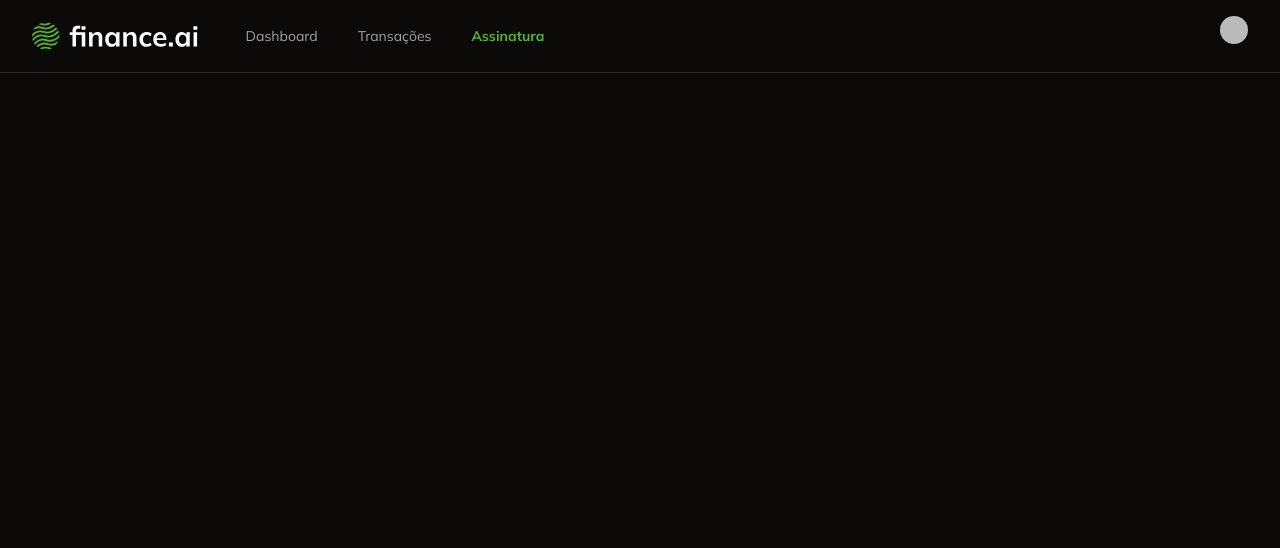
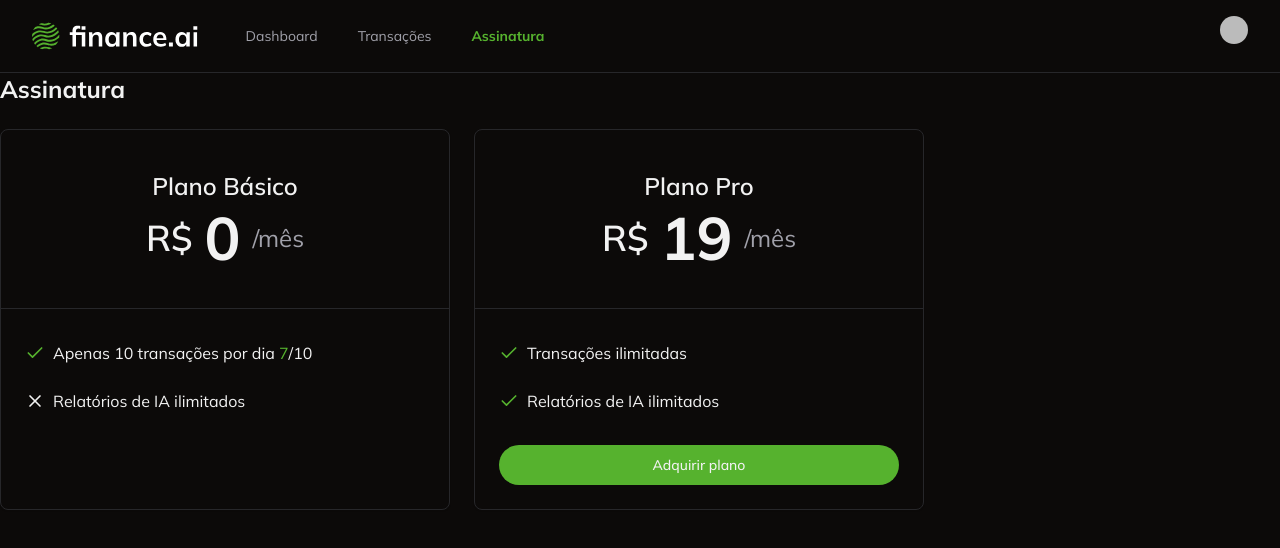
Before and after one commit to DevDaniloSants/finance-ai, a Next.js app: page /subscription in a window 1280 px wide. Shown: the top 548 px of the page. Built offline with nearby package versions, Linux system fonts and the light colour scheme; no server answers; sample sign-in values are in the browser's storage; some icons are missing.

Commit message:
feat: ensure user is redirected to stripe checkout when acquiring plan

```diff
--- /dev/null
+++ b/app/subscription/_actions/create-checkout/index.ts
@@ -0,0 +1,38 @@
+"use server";
+
+import { auth } from "@clerk/nextjs/server";
+import Stripe from "stripe";
+
+export const createStripeCheckout = async () => {
+  const { userId } = await auth();
+  if (!userId) {
+    throw new Error("Unauthorized");
+  }
+
+  if (!process.env.STRIPE_SECRET_KEY)
+    throw new Error("Stripe secret key not found");
+
+  const stripe = new Stripe(process.env.STRIPE_SECRET_KEY, {
+    apiVersion: "2024-10-28.acacia",
+  });
+
+  const session = await stripe.checkout.sessions.create({
+    payment_method_types: ["card"],
+    mode: "subscription",
+    success_url: "http://localhost:3000",
+    cancel_url: "http://localhost:3000",
+    subscription_data: {
+      metadata: {
+        clerk_user_id: userId,
+      },
+    },
+    line_items: [
+      {
+        price: process.env.STRIPE_SECRET_KEY_PRICE_ID,
+        quantity: 1,
+      },
+    ],
+  });
+
+  return { sessionId: session.id };
+};
--- /dev/null
+++ b/app/subscription/_components/acquire-plan-button.tsx
@@ -0,0 +1,31 @@
+"use client";
+
+import { loadStripe } from "@stripe/stripe-js";
+
+import { createStripeCheckout } from "../_actions/create-checkout";
+import { Button } from "@/app/_components/ui/button";
+
+const AcquirePlanButton = () => {
+  const handleAquirePlanClick = async () => {
+    const { sessionId } = await createStripeCheckout();
+
+    if (!process.env.NEXT_PUBLIC_STRIPE_PUBLISHABLE_KEY)
+      throw new Error("Stripe publishable key not found");
+
+    const stripe = await loadStripe(
+      process.env.NEXT_PUBLIC_STRIPE_PUBLISHABLE_KEY,
+    );
+
+    if (!stripe) throw new Error("Stripe not found");
+
+    await stripe.redirectToCheckout({ sessionId });
+  };
+
+  return (
+    <Button className="w-full rounded-full" onClick={handleAquirePlanClick}>
+      Adquirir plano
+    </Button>
+  );
+};
+
+export default AcquirePlanButton;
--- a/app/subscription/page.tsx
+++ b/app/subscription/page.tsx
@@ -1,6 +1,15 @@
 import { auth } from "@clerk/nextjs/server";
 import Navbar from "../_components/navbar";
 import { redirect } from "next/navigation";
+import {
+  Card,
+  CardContent,
+  CardFooter,
+  CardHeader,
+} from "../_components/ui/card";
+import { CheckIcon, XIcon } from "lucide-react";
+
+import AcquirePlanButton from "./_components/acquire-plan-button";
 
 const SubscriptionPage = async () => {
   const { userId } = await auth();
@@ -10,6 +19,57 @@
   return (
     <>
       <Navbar />
+      <div className="space-y-6">
+        <h1 className="text-2xl font-bold">Assinatura</h1>
+        <div className="flex gap-6">
+          <Card className="w-[450px]">
+            <CardHeader className="flex flex-col items-center justify-center border-b border-solid py-10">
+              <h2 className="text-2xl font-semibold">Plano Básico</h2>
+              <div className="flex items-center gap-3">
+                <span className="text-4xl font-semibold">R$</span>
+                <span className="text-6xl font-bold">0</span>
+                <span className="text-2xl text-muted-foreground">/mês</span>
+              </div>
+            </CardHeader>
+            <CardContent className="space-y-6 py-8">
+              <div className="flex items-center gap-2">
+                <CheckIcon size={20} className="text-primary" />
+                <p>
+                  Apenas 10 transações por dia
+                  <span className="text-primary"> 7</span>/10
+                </p>
+              </div>
+              <div className="flex items-center gap-2">
+                <XIcon size={20} />
+                <p>Relatórios de IA ilimitados</p>
+              </div>
+            </CardContent>
+          </Card>
+          <Card className="w-[450px]">
+            <CardHeader className="flex flex-col items-center justify-center border-b border-solid py-10">
+              <h2 className="text-2xl font-semibold">Plano Pro</h2>
+              <div className="flex items-center gap-3">
+                <span className="text-4xl font-semibold">R$</span>
+                <span className="text-6xl font-bold">19</span>
+                <span className="text-2xl text-muted-foreground">/mês</span>
+              </div>
+            </CardHeader>
+            <CardContent className="space-y-6 py-8">
+              <div className="flex items-center gap-2">
+                <CheckIcon size={20} className="text-primary" />
+                <p>Transações ilimitadas</p>
+              </div>
+              <div className="flex items-center gap-2">
+                <CheckIcon size={20} className="text-primary" />
+                <p>Relatórios de IA ilimitados</p>
+              </div>
+            </CardContent>
+            <CardFooter>
+              <AcquirePlanButton />
+            </CardFooter>
+          </Card>
+        </div>
+      </div>
     </>
   );
 };
--- a/package.json
+++ b/package.json
@@ -21,6 +21,7 @@
     "@radix-ui/react-scroll-area": "^1.2.0",
     "@radix-ui/react-select": "^2.1.2",
     "@radix-ui/react-slot": "^1.1.0",
+    "@stripe/stripe-js": "^5.0.0",
     "@tanstack/react-table": "^8.20.5",
     "add": "^2.0.6",
     "class-variance-authority": "^0.7.0",
@@ -38,7 +39,8 @@
     "react-number-format": "^5.4.2",
     "recharts": "^2.13.3",
     "server-only": "^0.0.1",
-    "shadcn": "^2.1.3",
+    "shadcn": "^1.0.0",
+    "stripe": "^17.3.1",
     "tailwind-merge": "^2.5.4",
     "tailwindcss-animate": "^1.0.7",
     "zod": "^3.23.8"
```
Also changed, not shown: 1 other file (tests, documents, lock files or other folders).
